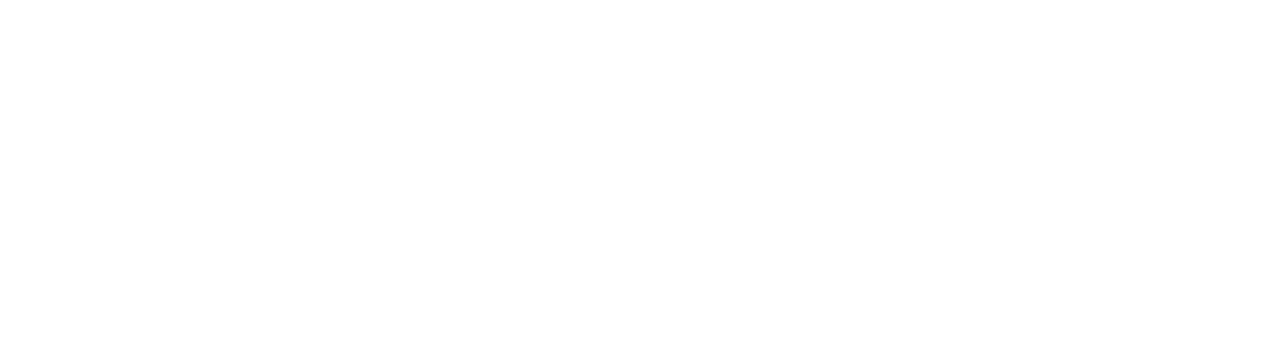
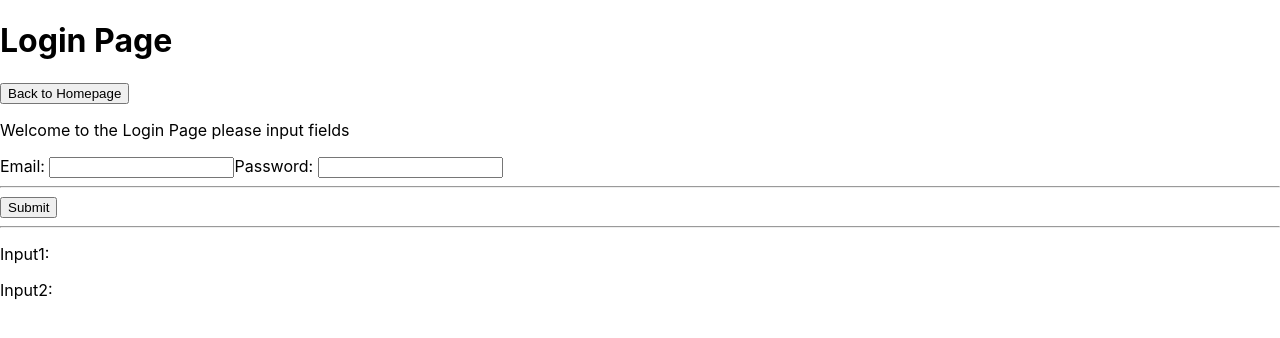
Before and after one commit to Rlyeh1/Rlyeh1.github.io, a React (Create React App) app: page /Login in a window 1280 px wide. Before the commit this address had no page. Shown: the top 338 px of the page. Built offline with nearby package versions, Linux system fonts and the light colour scheme.

Commit message:
login token successfully working JWT

```diff
--- a/src/App.js
+++ b/src/App.js
@@ -2,6 +2,7 @@
 import { BrowserRouter as Router, Route, Routes } from "react-router-dom";
 import HousePage from "./Pages/HousePage";
 import HomePage from "./Pages/HomePage";
+import LogInPage from "./Pages/LogInPage";
 
 function App() {
   return (
@@ -10,6 +11,7 @@
         <Routes>
           {/* Use element with JSX syntax */}
           <Route path="/" element={<HomePage />} />
+          <Route path="/Login" element={<LogInPage />} />
           <Route path="/house/:id" element={<HousePage />} />
         </Routes>
       </div>
--- a/src/Pages/HomePage.js
+++ b/src/Pages/HomePage.js
@@ -38,6 +38,9 @@
           <header className="App-header">
             <h1>Bienvenido a las Casas</h1>
             <div>
+              <Link to ="/Login">
+                <button>Log In</button>
+              </Link>
             <Link to="/house/1">
                 <button>Casa 1</button>
             </Link>
--- /dev/null
+++ b/src/Pages/LogInPage.js
@@ -0,0 +1,56 @@
+import { Link } from 'react-router-dom';
+import './LogInPage.css';
+import { useState } from 'react';
+function LogInPage() {
+    const [input1, setInput1] = useState('');//email
+    const [input2, setInput2] = useState('');//password
+    const [token, setToken] = useState(''); // state to store token
+    ////////////////////////////////////////////////////////////////
+    const handleSubmit = () => {
+        fetch('https://rjja7snw6l.execute-api.us-east-2.amazonaws.com/default/LogIn',{
+            method: 'POST',
+            headers: {
+                'Content-Type': 'application/json',
+            },
+            body: JSON.stringify({
+            email: input1,
+            password: input2,
+            }), }).then((response) => response.json())
+            .then((data) => {
+            console.log('Success:', data);
+            if(data.token){
+                setToken(data.token);
+                alert("Login Successful");
+                //window.location.href = '/'; // Redirect to homepage
+            }
+            })
+            .catch((error) => {
+            console.error('Error:', error);
+        });
+    };
+    return (
+        <>
+            <h1>Login Page</h1>
+            <Link to ='/'>
+            <button>Back to Homepage</button>
+            </Link>
+            <p>Welcome to the Login Page please input fields </p>
+            Email: <input onChange={(e)=>setInput1(e.target.value)}/>
+            Password: <input onChange={(e)=>setInput2(e.target.value)}/>
+            <hr/>
+            <button onClick={handleSubmit}>
+                Submit
+            </button>
+            <hr/>
+            <p>Input1: {input1}</p>
+            <p>Input2: {input2}</p>
+            {token && (
+                <div>
+                    <h2>Token:</h2>
+                    <p>{token}</p>
+                </div>
+            )}
+       </>
+    )
+}
+export default LogInPage;
```
Also changed, not shown: src/Pages/LogInPage.css (added).
